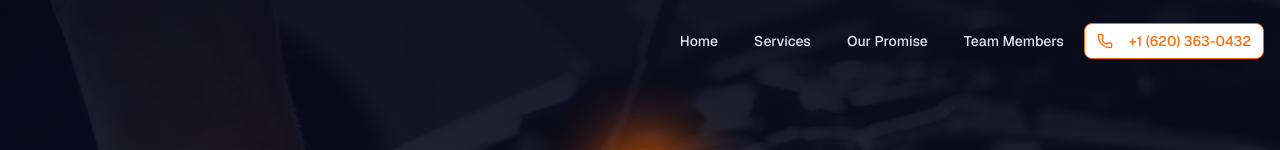
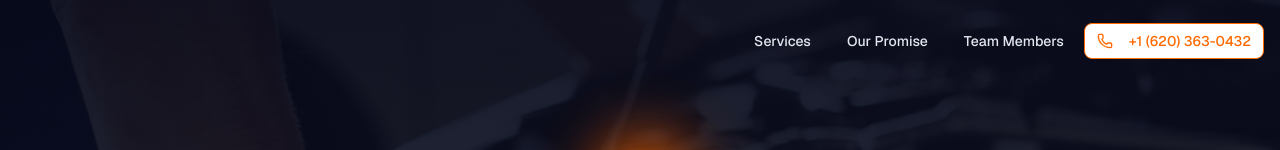
Before and after one commit to CalebNull/Titman, a Next.js app: page / in a window 1280 px wide. Shown: the top 150 px of the page. Built offline with nearby package versions, Linux system fonts and the light colour scheme.

Commit message:
Fixed ui problems with navbar.

```diff
--- a/components/landing-page/navbar.tsx
+++ b/components/landing-page/navbar.tsx
@@ -38,7 +38,6 @@ export const Navbar = ({ children }: NavbarProps) => {
     }, []);
 
     const navLinks = [
-        { name: "Home", href: "#hero" },
         { name: "Services", href: "#services" },
         { name: "Our Promise", href: "#promise" },
         { name: "Team Members", href: "#team" },
```
